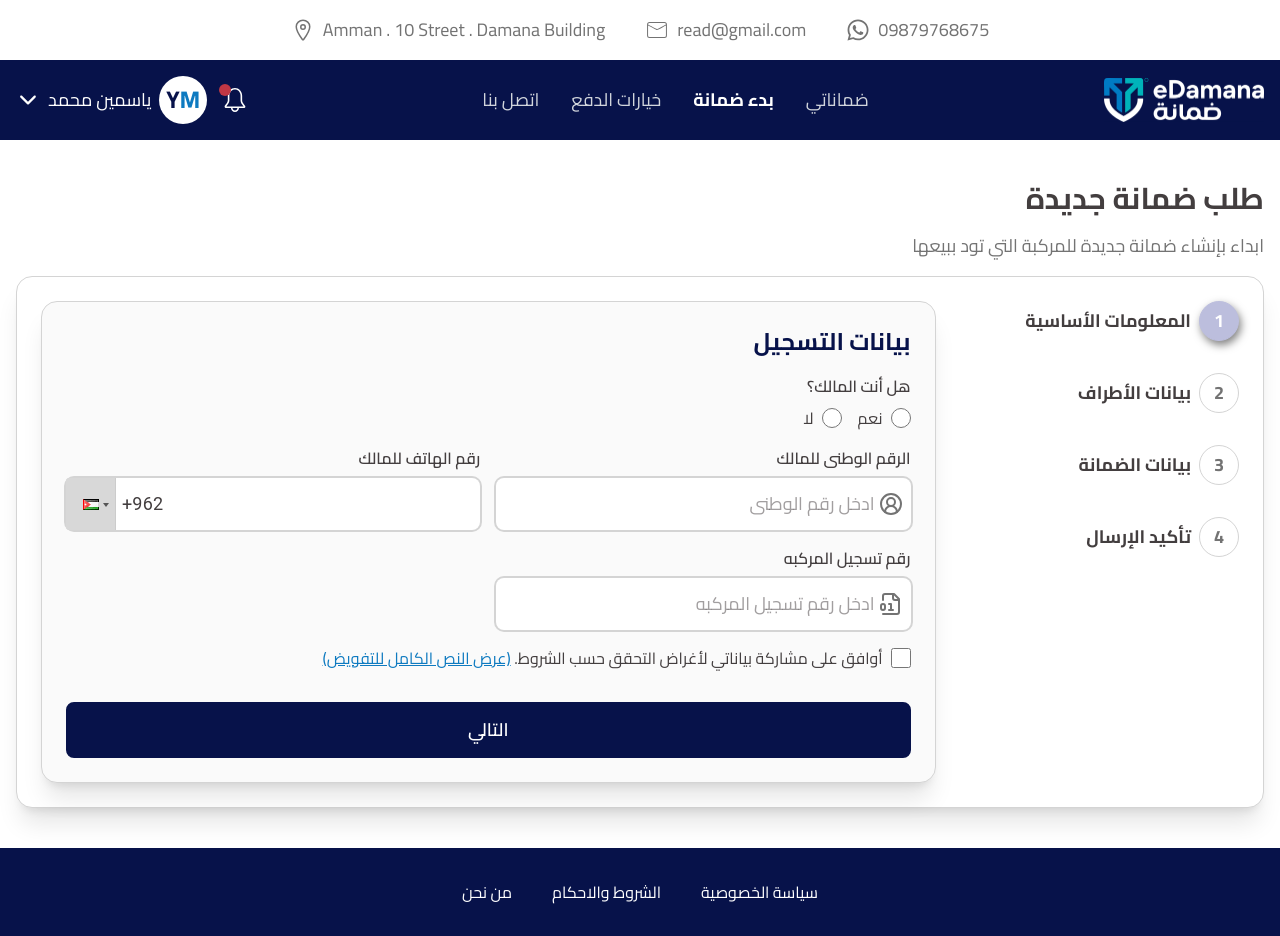
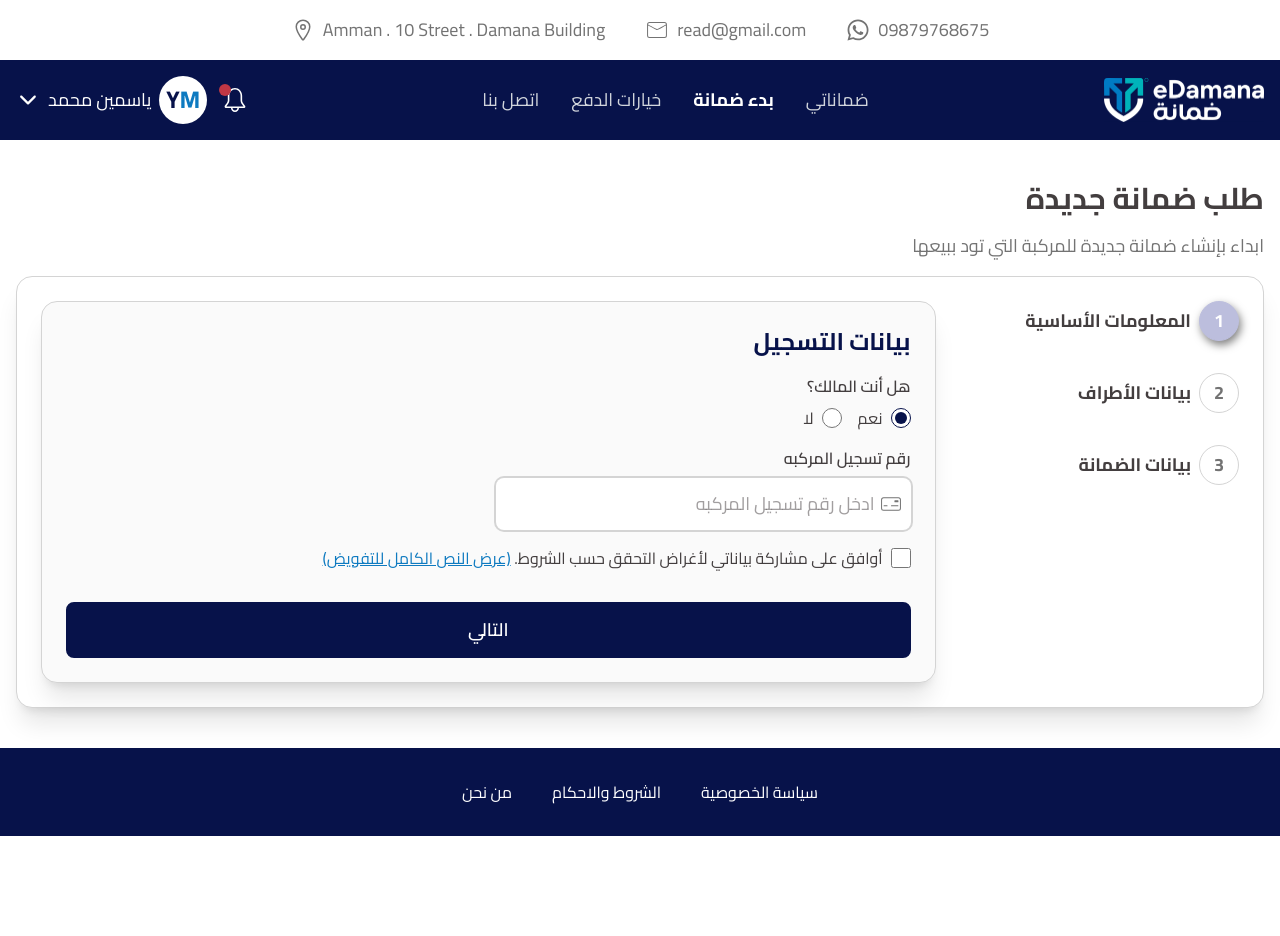
Before and after one commit to WalidMostafa30/Damana, a React (Vite) app: page /add-damana in a window 1280 px wide. After the commit the page ends 836 px from the top, so only its background shows below. Built offline with nearby package versions, Linux system fonts and the light colour scheme.

Commit message:
before api2

```diff
--- a/src/pages/AddDamana/AddDamana.jsx
+++ b/src/pages/AddDamana/AddDamana.jsx
@@ -9,27 +9,43 @@ import PageTitle from "../../components/common/PageTitle";
 import FormError from "../../components/form/FormError";
 import FormBtn from "../../components/form/FormBtn";
 
-const steps = [
-  "المعلومات الأساسية",
-  "بيانات الأطراف",
-  "بيانات الضمانة",
-  "تأكيد الإرسال",
-];
+const steps = ["المعلومات الأساسية", "بيانات الأطراف", "بيانات الضمانة"];
 
 const validationSchemas = [
+  // Step One
+  Yup.object().shape({
+    owner: Yup.string().required("اختيار المالك مطلوب"),
+    // لو المالك مش انت يبقى الحقول دي مطلوبة
+    ownerNationalId: Yup.string().when("owner", {
+      is: "no",
+      then: (schema) => schema.required("الرقم الوطني للمالك مطلوب"),
+      otherwise: (schema) => schema.notRequired(),
+    }),
+    ownerPhone: Yup.string().when("owner", {
+      is: "no",
+      then: (schema) => schema.required("رقم هاتف المالك مطلوب"),
+      otherwise: (schema) => schema.notRequired(),
+    }),
+    vehicleRegistrationNumber: Yup.string().required("رقم تسجيل المركبة مطلوب"),
+    agreement: Yup.boolean().oneOf([true], "يجب الموافقة على الشروط"),
+  }),
+
+  // Step Two
+  Yup.object({}),
+
+  // Step Three
   Yup.object({
-    owner: Yup.string().required("اختيار المالك مطلوب"),
-    regNumber: Yup.string().required("رقم التسجيل مطلوب"),
-  }),
-  Yup.object({
-    nationalId: Yup.string().required("الرقم الوطني مطلوب"),
-    phone: Yup.string().required("رقم الهاتف مطلوب"),
-  }),
-  Yup.object({
-    guaranteeAmount: Yup.number()
-      .required("قيمة الضمانة مطلوبة")
-      .positive("يجب إدخال قيمة موجبة"),
-    code: Yup.string().required("الكود مطلوب"),
+    buyer_national_number: Yup.string()
+      .length(10, "يرجى ادخال الرقم الوطني صحيح مكون من 10 خانات")
+      .required("يرجى ادخال الرقم الوطني صحيح مكون من 10 خانات"),
+    buyer_name: Yup.string().required("يرجى ادخال الاسم الرباعي"),
+    buyer_full_mobile: Yup.string().required("يرجى ادخال رقم الهاتف"),
+    buyer_email: Yup.string().required("يرجى ادخال البريد الالكتروني"),
+    buyer_country_code: Yup.string().required("رقم الهاتف مطلوب"),
+    buyer_mobile: Yup.string().required("رقم الهاتف مطلوب"),
+    vehicle_price: Yup.string().required("يرجى ادخال قيمه المركبه"),
+    commission_on: Yup.object().required("يجب اختيار العموله"),
+    code: Yup.string().max(10, "يرجى ادخال كود صحيح"),
   }),
 ];
 
@@ -39,11 +55,22 @@ const AddDamana = () => {
 
   const formik = useFormik({
     initialValues: {
-      owner: "",
-      regNumber: "",
-      nationalId: "",
-      phone: "",
-      guaranteeAmount: "",
+      // Step One
+      owner: "yes",
+      ownerNationalId: "",
+      ownerPhone: "",
+      vehicleRegistrationNumber: "",
+      agreement: false,
+
+      // Step Three
+      buyer_national_number: "",
+      buyer_name: "",
+      buyer_full_mobile: "",
+      buyer_email: "",
+      buyer_country_code: "",
+      buyer_mobile: "",
+      vehicle_price: "",
+      commission_on: "",
       code: "",
     },
     validationSchema: validationSchemas[step],
--- a/src/pages/AddDamana/steps/Step0.jsx
+++ b/src/pages/AddDamana/steps/Step0.jsx
@@ -1,7 +1,11 @@
 import { LuCircleUserRound, LuFileDigit } from "react-icons/lu";
 import MainInput from "../../../components/form/MainInput/MainInput";
+import { FaIdCard } from "react-icons/fa";
+import { CiCreditCard2 } from "react-icons/ci";
 
 const Step0 = ({ formik, getError }) => {
+  const ownerValue = formik.values.owner;
+
   return (
     <div className="space-y-4">
       <h3 className="text-2xl font-bold text-primary">بيانات التسجيل</h3>
@@ -15,9 +19,8 @@ const Step0 = ({ formik, getError }) => {
               type="radio"
               name="owner"
               value="yes"
-              checked={formik.values.owner === "yes"}
+              checked={ownerValue === "yes"}
               onChange={formik.handleChange}
-              onBlur={formik.handleBlur}
               className="w-5 h-5 accent-primary cursor-pointer"
             />
             نعم
@@ -27,9 +30,8 @@ const Step0 = ({ formik, getError }) => {
               type="radio"
               name="owner"
               value="no"
-              checked={formik.values.owner === "no"}
+              checked={ownerValue === "no"}
               onChange={formik.handleChange}
-              onBlur={formik.handleBlur}
               className="w-5 h-5 accent-primary cursor-pointer"
             />
             لا
@@ -40,36 +42,54 @@ const Step0 = ({ formik, getError }) => {
         )}
       </div>
 
+      {/* لو مش المالك يظهر الحقول الإضافية */}
       <div className="grid grid-cols-1 md:grid-cols-2 gap-4">
+        {ownerValue === "no" && (
+          <>
             <MainInput
               label="الرقم الوطنى للمالك"
-          placeholder={"ادخل رقم الوطنى"}
+              placeholder={"ادخل الرقم الوطنى"}
               name="ownerNationalId"
               type="number"
-          icon={<LuCircleUserRound />}
+              value={formik.values.ownerNationalId}
+              onChange={formik.handleChange}
+              onBlur={formik.handleBlur}
+              error={getError("ownerNationalId")}
+              icon={<FaIdCard />}
             />
             <MainInput
               label="رقم الهاتف للمالك"
               placeholder={"ادخل رقم الهاتف"}
               name="ownerPhone"
               type="tel"
+              value={formik.values.ownerPhone}
               onChange={formik.handleChange}
               onBlur={formik.handleBlur}
               error={getError("ownerPhone")}
             />
+          </>
+        )}
+        {/* هذا الحقل دائمًا يظهر */}
         <MainInput
           label="رقم تسجيل المركبه"
           placeholder={"ادخل رقم تسجيل المركبه"}
           name="vehicleRegistrationNumber"
           type="number"
-          icon={<LuFileDigit />}
+          value={formik.values.vehicleRegistrationNumber}
+          onChange={formik.handleChange}
+          onBlur={formik.handleBlur}
+          error={getError("vehicleRegistrationNumber")}
+          icon={<CiCreditCard2 />}
         />
       </div>
 
+      {/* Agreement */}
       <div className="flex items-center gap-2">
         <input
           type="checkbox"
           name="agreement"
+          checked={formik.values.agreement}
+          onChange={formik.handleChange}
           id="agreement"
           className="w-5 h-5 rounded-full accent-primary cursor-pointer"
         />
@@ -80,6 +100,9 @@ const Step0 = ({ formik, getError }) => {
           </span>
         </label>
       </div>
+      {getError("agreement") && (
+        <div className="text-error-200 mt-1">{getError("agreement")}</div>
+      )}
     </div>
   );
 };
--- a/src/pages/AddDamana/steps/Step2.jsx
+++ b/src/pages/AddDamana/steps/Step2.jsx
@@ -4,7 +4,7 @@ import MainInput from "../../../components/form/MainInput/MainInput";
 import { CiDiscount1 } from "react-icons/ci";
 import { FaMoneyBillWave } from "react-icons/fa";
 
-const Step2 = () => {
+const Step2 = ({ formik, getError }) => {
   const data = [
     { label: "رقم التسجيل", value: "45665790" },
     { label: "رقم اللوحة والرمز", value: "10558777" },
@@ -16,6 +16,7 @@ const Step2 = () => {
     { label: "تاريخ انتهاء الرخصة", value: "20/02/2027" },
     { label: "نوع التأمين", value: "شامل" },
   ];
+
   return (
     <div className="space-y-4">
       <h3 className="text-xl lg:text-2xl font-bold text-primary">
@@ -25,38 +26,69 @@ const Step2 = () => {
       <div className="grid grid-cols-1 md:grid-cols-2 gap-4">
         <MainInput
           label="قيمة المركبه"
-          placeholder={"ادخل قيمة المركبه"}
+          placeholder="ادخل قيمة المركبه"
           type="number"
+          name="vehicle_price"
           icon={<FaMoneyBillWave />}
+          value={formik.values.vehicle_price}
+          onChange={formik.handleChange}
+          onBlur={formik.handleBlur}
+          error={getError("vehicle_price")}
         />
+
         <MainInput
           label="عمولة البائع"
-          placeholder={"ادخل عمولة البائع"}
+          placeholder="ادخل عمولة البائع"
           type="number"
+          name="seller_commission"
           icon={<LuHandCoins />}
+          value={formik.values.seller_commission}
+          onChange={formik.handleChange}
+          onBlur={formik.handleBlur}
         />
+
         <MainInput
           label="عموله ضمانه"
           type="select"
+          name="commission_on"
           options={[
-            { value: "none", label: "ادخل عموله ضمانه" },
+            { value: "", label: "اختر عموله ضمانه" },
             { value: "yes", label: "نعم" },
             { value: "no", label: "لا" },
           ]}
           icon={<LuHandCoins />}
+          value={formik.values.commission_on}
+          onChange={formik.handleChange}
+          onBlur={formik.handleBlur}
+          error={getError("commission_on")}
         />
+
         <MainInput
           label="قيمة الدفعه"
-          placeholder={"ادخل قيمة الدفعه"}
+          placeholder="ادخل قيمة الدفعه"
           type="number"
+          name="payment_amount"
           icon={<LuHandCoins />}
+          value={formik.values.payment_amount}
+          onChange={formik.handleChange}
+          onBlur={formik.handleBlur}
         />
       </div>
 
       <div>
         <p className="lg:text-lg font-bold mb-2">هل تمتلك كود خصم؟</p>
         <div className="lg:w-1/2">
-          <MainInput label="كود الخصم" type="number" placeholder={"ادخل كود الخصم"} icon={<CiDiscount1 />} />
+          <MainInput
+            label="كود الخصم"
+            type="text"
+            name="code"
+            placeholder="ادخل كود الخصم"
+            icon={<CiDiscount1 />}
+            value={formik.values.code}
+            onChange={formik.handleChange}
+            onBlur={formik.handleBlur}
+            error={getError("code")}
+          />
         </div>
       </div>
 
@@ -68,8 +100,10 @@ const Step2 = () => {
         <label className="flex items-center gap-2 text-sm lg:text-base">
           <input
             type="radio"
-            name="owner"
-            value="yes"
+            name="payout_method"
+            value="fast"
+            checked={formik.values.payout_method === "fast"}
+            onChange={formik.handleChange}
             className="w-5 h-5 accent-primary cursor-pointer"
           />
           فورًا – بأسرع وقت ممكن (تُضاف 4 دنانير)
@@ -77,8 +111,10 @@ const Step2 = () => {
         <label className="flex items-center gap-2 text-sm lg:text-base">
           <input
             type="radio"
-            name="owner"
-            value="no"
+            name="payout_method"
+            value="normal"
+            checked={formik.values.payout_method === "normal"}
+            onChange={formik.handleChange}
             className="w-5 h-5 accent-primary cursor-pointer"
           />
           بشكل اعتيادي – يوصل بنفس اليوم أو اللي بعده (مجانًا)
```
Lines whose indentation alone changed are shown as unchanged.
